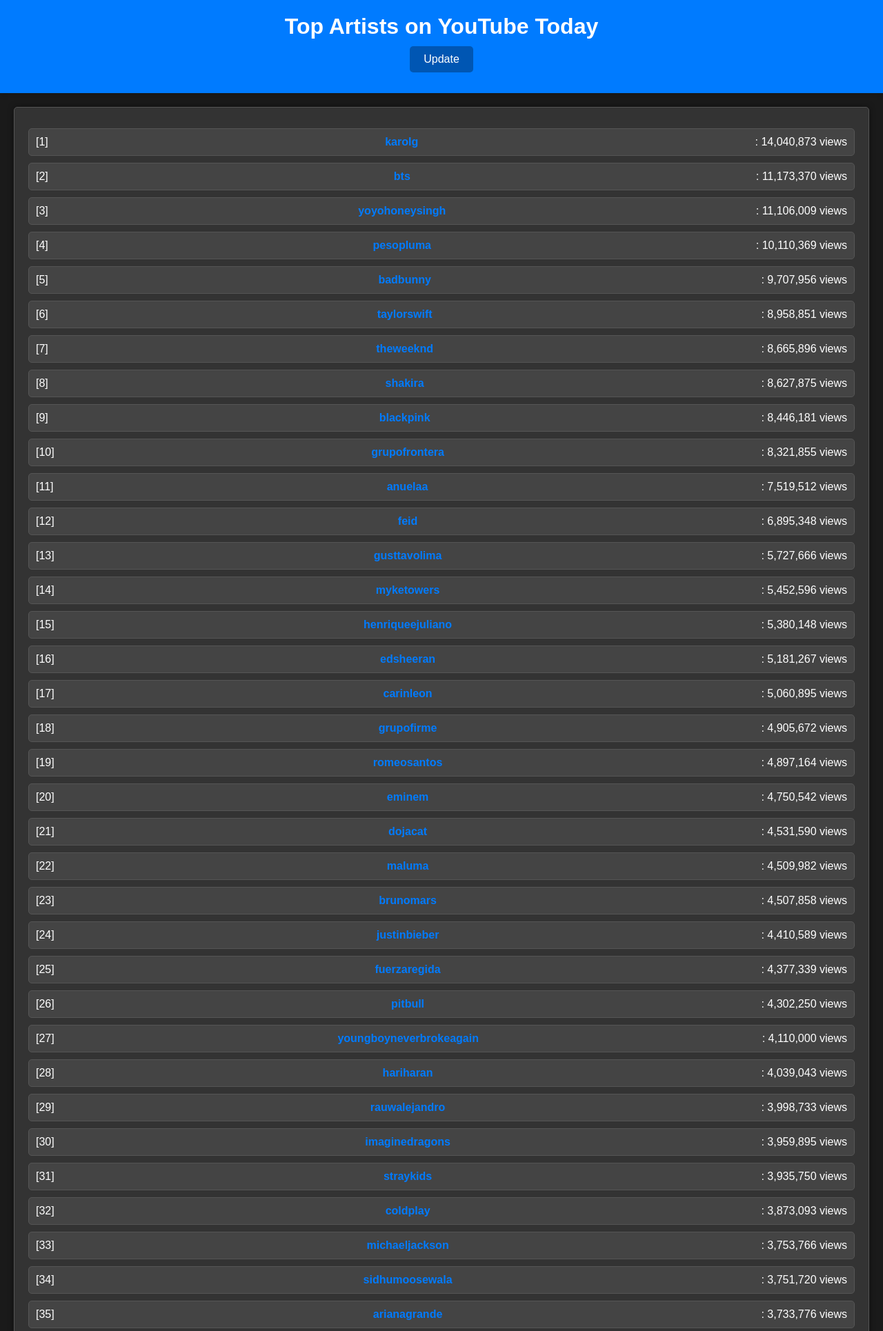
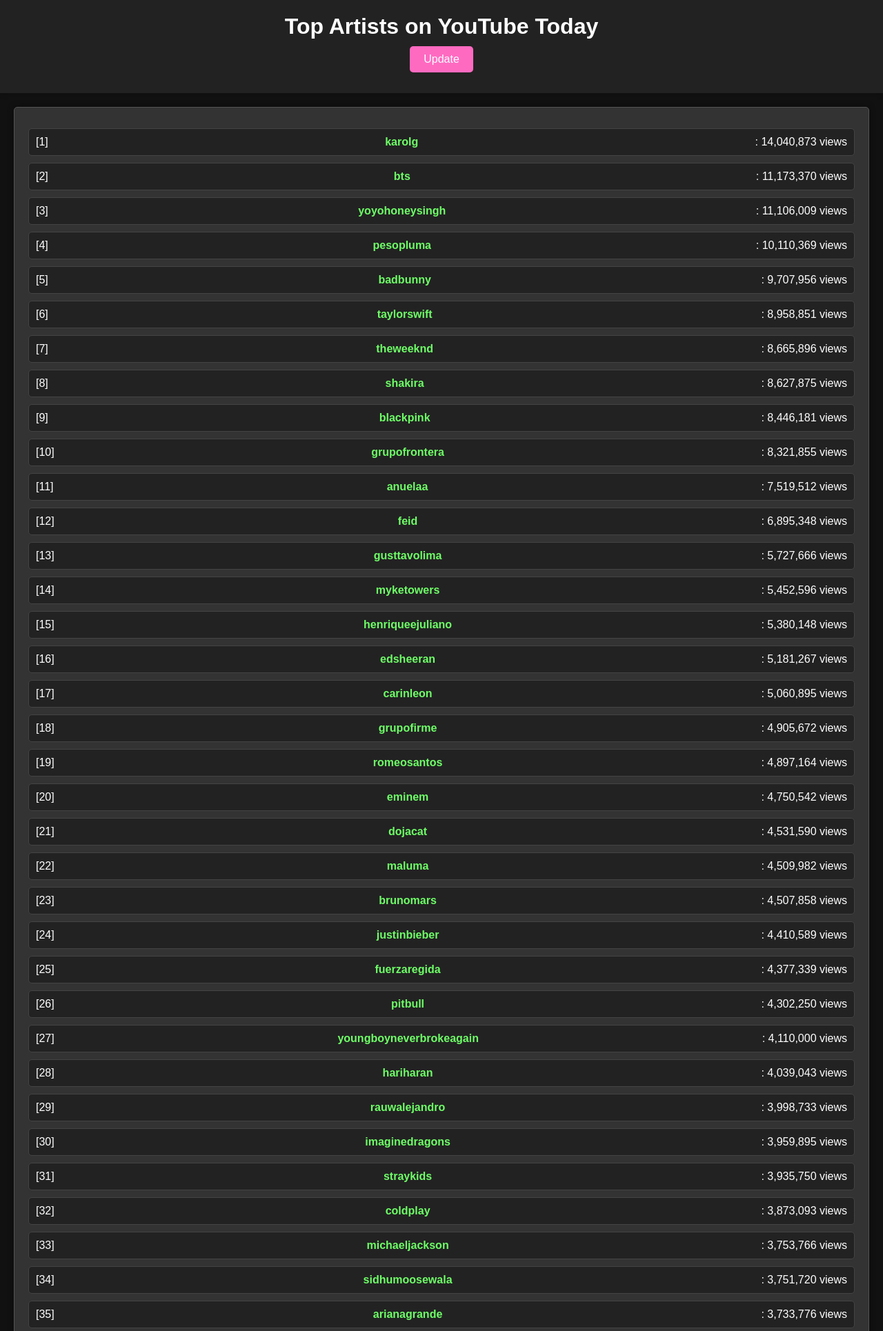
Before and after one commit to Madhav-MKNC/top-artists-today, a Flask app: page / in a window 1280 px wide. Shown: the top 1930 px of the page at 69% size. Run offline with Flask 3, Linux system fonts and the light colour scheme.

Commit message:
Update style.css

```diff
--- a/static/style.css
+++ b/static/style.css
@@ -9,23 +9,23 @@
 
 body {
     font-family: Arial, sans-serif;
-    background-color: #1a1a1a;
+    background-color: #111;
     color: #fff;
     margin: 0;
     padding: 0;
 }
 
 header {
-    background-color: #007BFF;
-    color: white;
+    background-color: #222;
+    color: #fff;
     text-align: center;
     padding: 20px;
     box-shadow: 0px 4px 6px rgba(0, 0, 0, 0.1);
 }
 
 button.refresh-button {
-    background-color: #0056b3;
-    color: white;
+    background-color: #ff6ac1; /* Neon Pink */
+    color: #fff;
     border: none;
     padding: 10px 20px;
     cursor: pointer;
@@ -36,7 +36,7 @@
 }
 
 button.refresh-button:hover {
-    background-color: #007BFF;
+    background-color: #ff49a9; /* Darker Neon Pink */
 }
 
 main {
@@ -55,10 +55,10 @@
 
 ul#content-list li {
     margin: 10px 0;
-    background-color: #444;
+    background-color: #222; /* Dark Gray */
     padding: 10px;
     border-radius: 5px;
-    border: 1px solid #555;
+    border: 1px solid #444;
     display: flex;
     justify-content: space-between;
     align-items: center;
@@ -66,13 +66,13 @@
 
 ul#content-list li a {
     text-decoration: none;
-    color: #007BFF;
+    color: #6eff67; /* Light Green */
     font-weight: bold;
     transition: color 0.3s ease-in-out;
 }
 
 ul#content-list li a:hover {
-    color: #0056b3;
+    color: #4bea4a; /* Darker Light Green */
 }
 
 pre {
```
